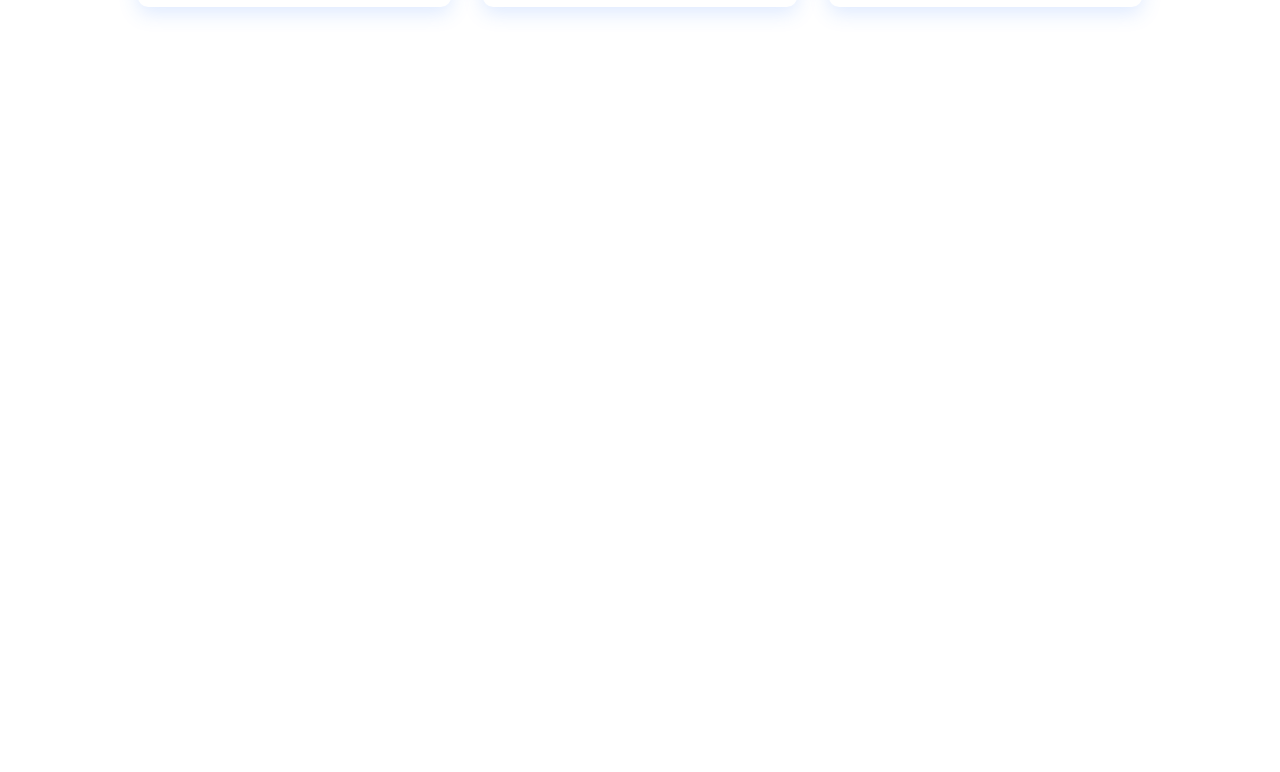
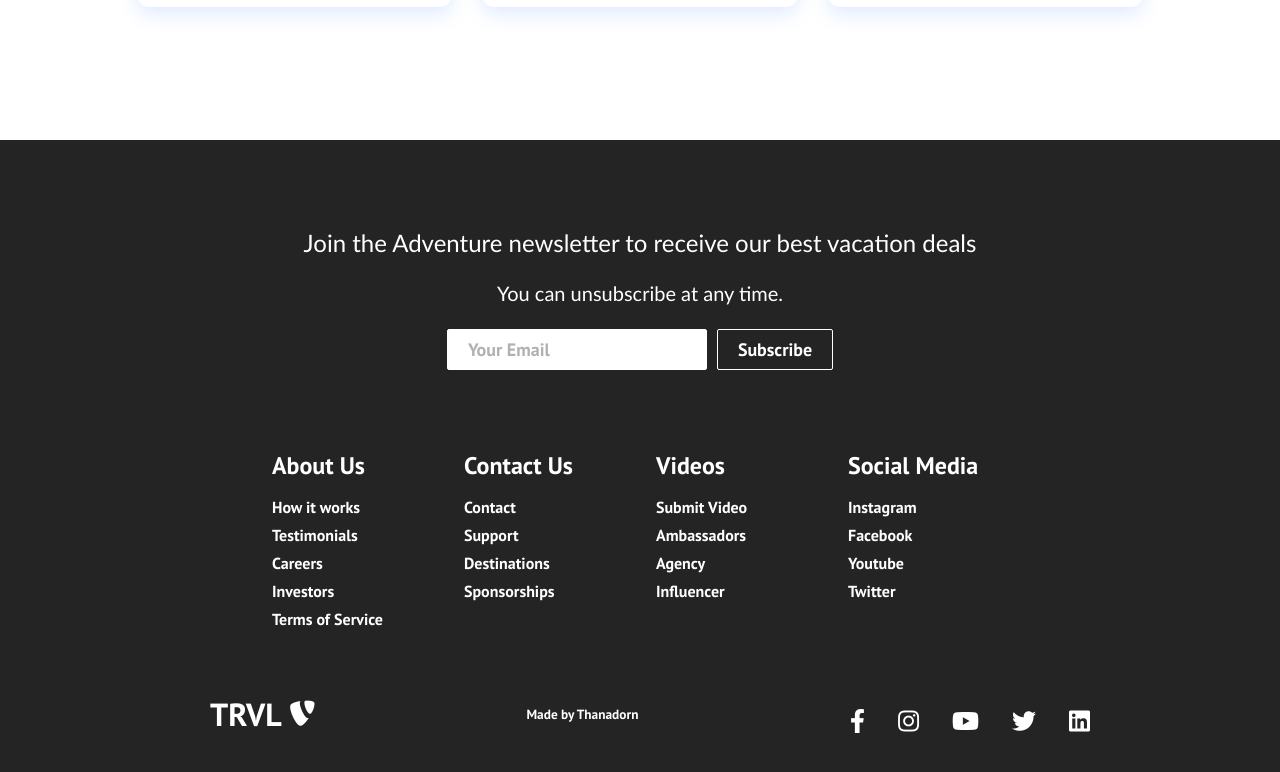
Before and after one commit to frankthanadorn/Res-Web, a React (Create React App) app in the folder travelweb/: page / in a window 1280 px wide. Shown: the part 1785-2557 px from the top of the page. Before the commit the page ends 1925 px from the top, so only its background shows below. Built offline with nearby package versions, Linux system fonts and the light colour scheme.

Commit message:
add footer

```diff
--- /dev/null
+++ b/travelweb/src/components/Footer.css
@@ -0,0 +1,163 @@
+.footer-container {
+    background-color: #242424;
+    padding: 4rem 0 2rem 0;
+    display: flex;
+    flex-direction: column;
+    justify-content: center;
+    align-items: center;
+  }
+
+  .footer-subscription {
+    display: flex;
+    flex-direction: column;
+    justify-content: center;
+    align-items: center;
+    text-align: center;
+
+    margin-bottom: 24px;
+    padding: 24px;
+    color: #fff;
+  }
+
+  .footer-subscription > p {
+    font-family: 'Trebuchet MS', 'Lucida Sans Unicode', 'Lucida Grande',
+      'Lucida Sans', Arial, sans-serif;
+  }
+
+  .footer-subscription-heading {
+    margin-bottom: 24px;
+    font-size: 24px;
+  }
+
+  .footer-subscription-text {
+    margin-bottom: 24px;
+    font-size: 20px;
+  }
+
+  .footer-input {
+    padding: 8px 20px;
+    border-radius: 2px;
+    margin-right: 10px;
+    outline: none;
+    border: none;
+    font-size: 18px;
+    margin-bottom: 16px;
+    border: 1px solid #fff;
+  }
+
+  .footer-links {
+    width: 100%;
+    max-width: 1000px;
+    display: flex;
+    justify-content: center;
+  }
+
+  .footer-link-wrapper {
+    display: flex;
+  }
+
+  .footer-link-items {
+    display: flex;
+    flex-direction: column;
+    align-items: flex-start;
+    margin: 16px;
+    text-align: left;
+    width: 160px;
+    box-sizing: border-box;
+  }
+
+  .footer-link-items h2 {
+    margin-bottom: 16px;
+  }
+
+  .footer-link-items > h2 {
+    color: #fff;
+  }
+
+  .footer-link-items a {
+    color: #fff;
+    text-decoration: none;
+    margin-bottom: 0.5rem;
+  }
+
+  .footer-link-items a:hover {
+    color: #e9e9e9;
+    transition: 0.3s ease-out;
+  }
+
+  .footer-email-form h2 {
+    margin-bottom: 2rem;
+  }
+
+  .footer-input::placeholder {
+    color: #b1b1b1;
+  }
+
+  /* Social Icons */
+  .social-icon-link {
+    color: #fff;
+    font-size: 24px;
+  }
+
+  .social-media {
+    max-width: 1000px;
+    width: 100%;
+  }
+
+  .social-media-wrap {
+    display: flex;
+    justify-content: space-between;
+    align-items: center;
+    width: 90%;
+    max-width: 1000px;
+    margin: 40px auto 0 auto;
+  }
+
+  .social-icons {
+    display: flex;
+    justify-content: space-between;
+    align-items: center;
+    width: 240px;
+  }
+
+  .social-logo {
+    color: #fff;
+    justify-self: start;
+    margin-left: 20px;
+    cursor: pointer;
+    text-decoration: none;
+    font-size: 2rem;
+    display: flex;
+    align-items: center;
+    margin-bottom: 16px;
+  }
+
+  .website-rights {
+    color: #fff;
+    margin-bottom: 16px;
+  }
+
+  @media screen and (max-width: 820px) {
+    .footer-links {
+      padding-top: 2rem;
+    }
+
+    .footer-input {
+      width: 100%;
+    }
+
+    .btn {
+      width: 100%;
+    }
+
+    .footer-link-wrapper {
+      flex-direction: column;
+    }
+
+    .social-media-wrap {
+      flex-direction: column;
+    }
+  }
+
+  @media screen and (max-width: 768px) {
+  }
--- /dev/null
+++ b/travelweb/src/components/Footer.js
@@ -0,0 +1,120 @@
+import React from 'react';
+import './Footer.css';
+import { Button } from './Button';
+import { Link } from 'react-router-dom';
+
+function Footer() {
+  return (
+    <div className='footer-container'>
+      <section className='footer-subscription'>
+        <p className='footer-subscription-heading'>
+          Join the Adventure newsletter to receive our best vacation deals
+        </p>
+        <p className='footer-subscription-text'>
+          You can unsubscribe at any time.
+        </p>
+        <div className='input-areas'>
+          <form>
+            <input
+              className='footer-input'
+              name='email'
+              type='email'
+              placeholder='Your Email'
+            />
+            <Button buttonStyle='btn--outline'>Subscribe</Button>
+          </form>
+        </div>
+      </section>
+      <div class='footer-links'>
+        <div className='footer-link-wrapper'>
+          <div class='footer-link-items'>
+            <h2>About Us</h2>
+            <Link to='/sign-up'>How it works</Link>
+            <Link to='/'>Testimonials</Link>
+            <Link to='/'>Careers</Link>
+            <Link to='/'>Investors</Link>
+            <Link to='/'>Terms of Service</Link>
+          </div>
+          <div class='footer-link-items'>
+            <h2>Contact Us</h2>
+            <Link to='/'>Contact</Link>
+            <Link to='/'>Support</Link>
+            <Link to='/'>Destinations</Link>
+            <Link to='/'>Sponsorships</Link>
+          </div>
+        </div>
+        <div className='footer-link-wrapper'>
+          <div class='footer-link-items'>
+            <h2>Videos</h2>
+            <Link to='/'>Submit Video</Link>
+            <Link to='/'>Ambassadors</Link>
+            <Link to='/'>Agency</Link>
+            <Link to='/'>Influencer</Link>
+          </div>
+          <div class='footer-link-items'>
+            <h2>Social Media</h2>
+            <Link to='/'>Instagram</Link>
+            <Link to='/'>Facebook</Link>
+            <Link to='/'>Youtube</Link>
+            <Link to='/'>Twitter</Link>
+          </div>
+        </div>
+      </div>
+      <section class='social-media'>
+        <div class='social-media-wrap'>
+          <div class='footer-logo'>
+            <Link to='/' className='social-logo'>
+              TRVL
+              <i class='fab fa-typo3' />
+            </Link>
+          </div>
+          <small class='website-rights'>Made by Thanadorn</small>
+          <div class='social-icons'>
+            <Link
+              class='social-icon-link facebook'
+              to='/'
+              target='_blank'
+              aria-label='Facebook'
+            >
+              <i class='fab fa-facebook-f' />
+            </Link>
+            <Link
+              class='social-icon-link instagram'
+              to='/'
+              target='_blank'
+              aria-label='Instagram'
+            >
+              <i class='fab fa-instagram' />
+            </Link>
+            <Link
+              class='social-icon-link youtube'
+              to='/'
+              target='_blank'
+              aria-label='Youtube'
+            >
+              <i class='fab fa-youtube' />
+            </Link>
+            <Link
+              class='social-icon-link twitter'
+              to='/'
+              target='_blank'
+              aria-label='Twitter'
+            >
+              <i class='fab fa-twitter' />
+            </Link>
+            <Link
+              class='social-icon-link twitter'
+              to='/'
+              target='_blank'
+              aria-label='LinkedIn'
+            >
+              <i class='fab fa-linkedin' />
+            </Link>
+          </div>
+        </div>
+      </section>
+    </div>
+  );
+}
+
+export default Footer;
--- a/travelweb/src/components/pages/Home.js
+++ b/travelweb/src/components/pages/Home.js
@@ -2,13 +2,14 @@
 import '../../App.css';
 import Cards from '../Cards';
 import HeroSection from '../HeroSection';
-
+import Footer from '../Footer';
 
 function Home() {
   return (
     <>
       <HeroSection />
       <Cards/>
+      <Footer/>
 
     </>
   );
```
